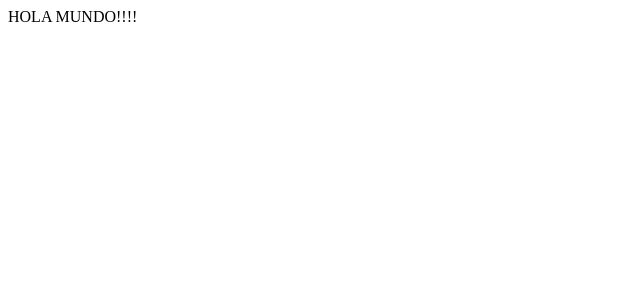
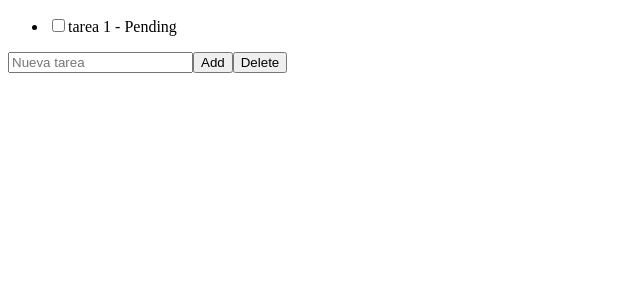
Before and after one commit to arlan85/todo-react, a React (Create React App) app: page / in a window 1280 px wide. Shown: the top 300 px of the page, without its empty margins (0-640 px from the left). Built offline with nearby package versions, Linux system fonts and the light colour scheme.

Commit message:
feat: add more content to properties and events

```diff
--- a/package.json
+++ b/package.json
@@ -9,6 +9,7 @@
     "react": "^18.3.1",
     "react-dom": "^18.3.1",
     "react-scripts": "5.0.1",
+    "uuid": "^10.0.0",
     "web-vitals": "^2.1.4"
   },
   "scripts": {
--- a/src/app.jsx
+++ b/src/app.jsx
@@ -1,5 +1,42 @@
-import React from "react";
+import React, { Fragment, useRef, useState } from "react";
+import { v4 as uuidv4 } from "uuid";
+import { TodoList } from "./components/TodoList";
 
 export function App(){
-  return (<div>HOLA MUNDO!!!!</div>)
+  const [todos, setTodos] = useState([{id: uuidv4(), task: "tarea 1", completed: false}]);
+  const todoTaskRef = useRef();
+
+  const handleTodoAdd = () => {
+    const tarea = todoTaskRef.current.value;
+    if(tarea === "") return;
+
+    const newTodo = {
+      id: uuidv4(),
+      task: tarea,
+      completed: false
+    }
+
+    setTodos((prevTodos)=>{
+      return [...prevTodos, newTodo]
+    })
+
+    todoTaskRef.current.value = "";
+    // setTodos([...todos, newTodo])
+  }
+
+  const toggleTodo = (id) => {
+    const newTodos = [...todos];
+    const todo = newTodos.find(todo => todo.id === id);
+    todo.completed = !todo.completed;
+    setTodos(newTodos);
+  }
+
+  return (
+  <Fragment>
+    <TodoList todos={todos} toggleTodo={toggleTodo}/>
+    <input type="text" ref={todoTaskRef} placeholder="Nueva tarea" />
+    <button onClick={handleTodoAdd}>Add</button>
+    <button>Delete</button>
+  </Fragment>
+)
 }
--- /dev/null
+++ b/src/components/TodoItem.jsx
@@ -0,0 +1,16 @@
+import React from 'react'
+
+export function TodoItem({ todo, toggleTodo }) {
+  const { id, task, completed } = todo
+
+  const handleTodoClick = () => {
+    toggleTodo(id)
+  }
+
+  return (
+    <li key={id}>
+      <input type="checkbox" checked={completed} onChange={handleTodoClick}/>
+      {task} - {completed ? 'Completed' : 'Pending'}
+    </li>
+  )
+}
--- /dev/null
+++ b/src/components/TodoList.jsx
@@ -0,0 +1,12 @@
+import React from "react";
+import { TodoItem } from "./TodoItem";
+
+export function TodoList({ todos, toggleTodo }) {
+  return (
+    <ul>
+      {todos.map((todo, index) => (
+       <TodoItem key={index} todo={todo} toggleTodo={toggleTodo}/>
+      ))}
+    </ul>
+  )
+}
```
Also changed, not shown: 1 other file (tests, documents, lock files or other folders).
